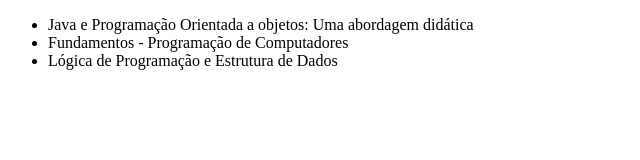
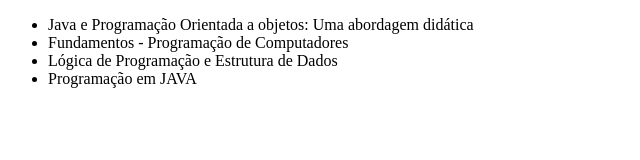
Before and after one commit to RosangelaAraujo/Livros, a plain HTML site: page index.html in a window 1280 px wide. Shown: the whole page, without its empty margins (0-640 px from the left). Drawn offline with Linux system fonts and the light colour scheme.

Commit message:
Acrescentando um novo livro

```diff
--- a/index.html
+++ b/index.html
@@ -9,6 +9,7 @@
             <li>Java e Programação Orientada a objetos: Uma abordagem didática</li>
             <li>Fundamentos - Programação de Computadores</li>
             <li>Lógica de Programação e Estrutura de Dados</li>
+            <li>Programação em JAVA</li>
         </ul>
     </body>
 </html>
```
